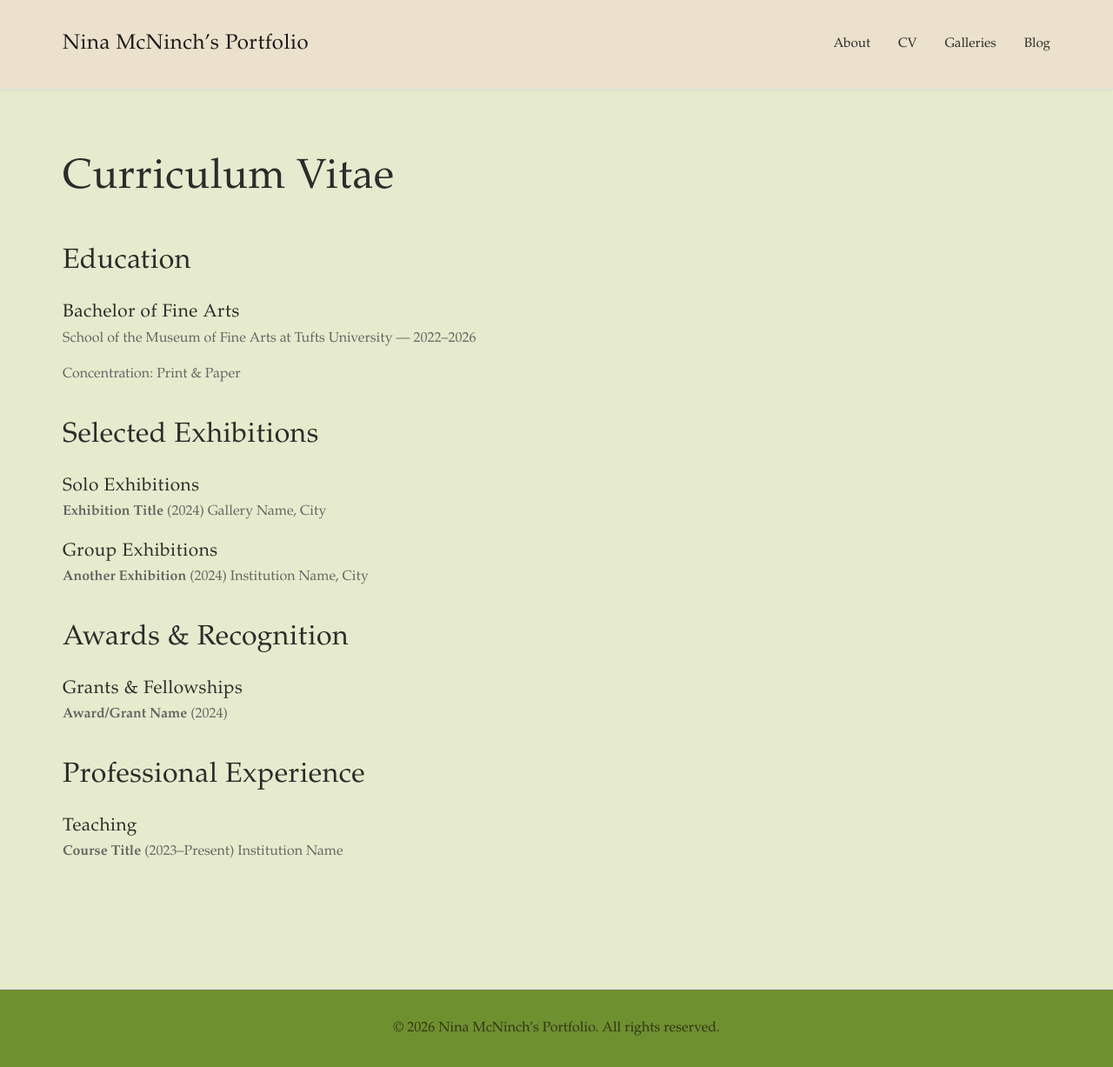
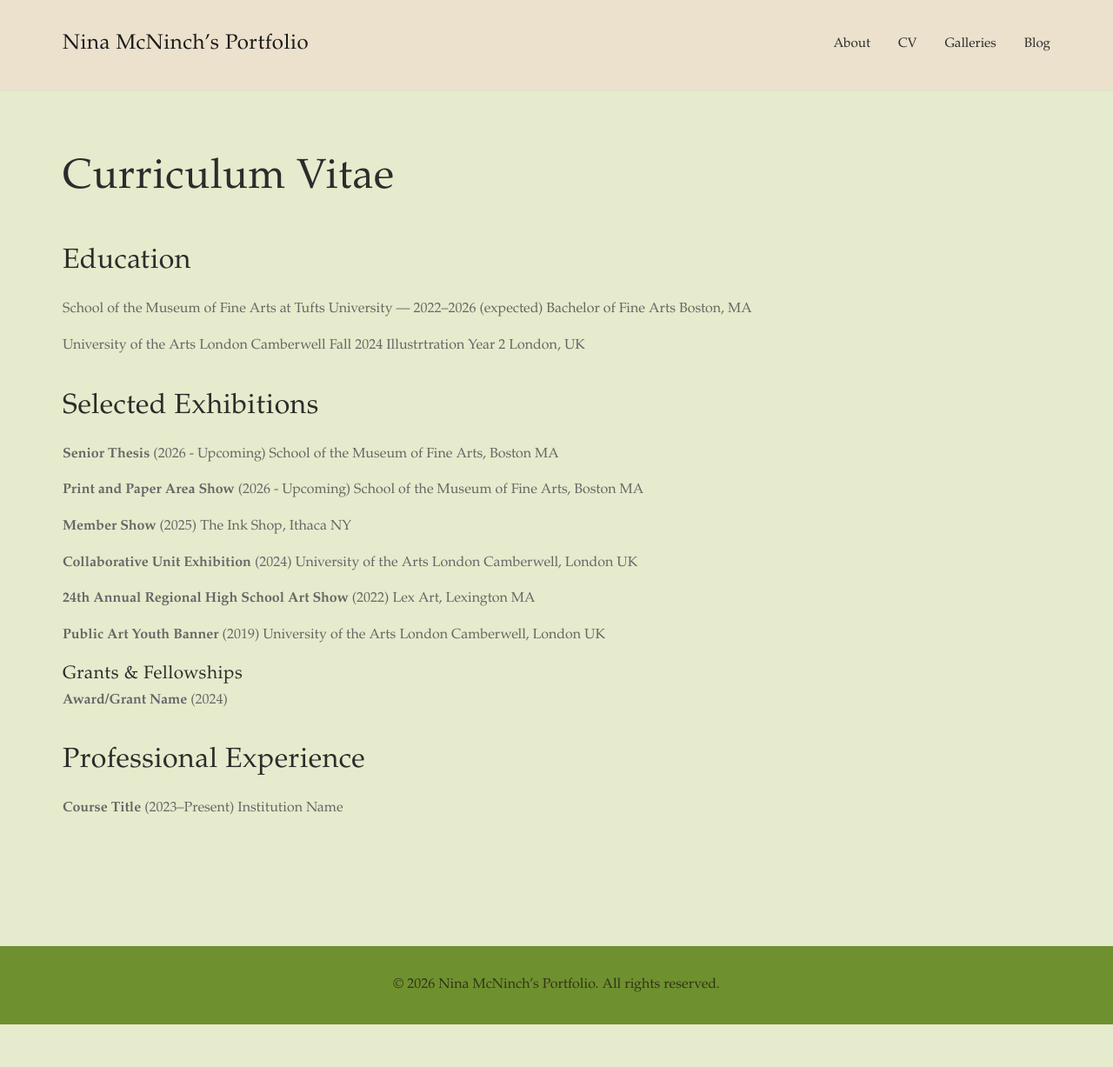
Before and after one commit to ninaisabee/artweb, a Jekyll site: the page built from cv.md, in a window 1280 px wide and 1227 px high. Shown: the whole window at 87% size. Built offline with Jekyll 4.4.1, drawn with Linux system fonts in a browser that asks for light colours.

Commit message:
Update cv.md

```diff
--- a/cv.md
+++ b/cv.md
@@ -6,24 +6,34 @@ permalink: /cv
 
 ## Education
 
-### Bachelor of Fine Arts
-School of the Museum of Fine Arts at Tufts University — 2022–2026
+School of the Museum of Fine Arts at Tufts University — 2022–2026 (expected)
+Bachelor of Fine Arts
+Boston, MA
 
-Concentration: Print & Paper
+University of the Arts London Camberwell
+Fall 2024
+Illustrtration Year 2
+London, UK
 
 ## Selected Exhibitions
 
-### Solo Exhibitions
+**Senior Thesis** (2026 - Upcoming)
+School of the Museum of Fine Arts, Boston MA
 
-**Exhibition Title** (2024)
-Gallery Name, City
+**Print and Paper Area Show** (2026 - Upcoming)
+School of the Museum of Fine Arts, Boston MA
 
-### Group Exhibitions
+**Member Show** (2025)
+The Ink Shop, Ithaca NY
 
-**Another Exhibition** (2024)
-Institution Name, City
+**Collaborative Unit Exhibition** (2024)
+University of the Arts London Camberwell, London UK
 
-## Awards & Recognition
+**24th Annual Regional High School Art Show** (2022)
+Lex Art, Lexington MA
+
+**Public Art Youth Banner** (2019)
+University of the Arts London Camberwell, London UK
 
 ### Grants & Fellowships
 
@@ -31,7 +41,5 @@ Institution Name, City
 
 ## Professional Experience
 
-### Teaching
-
 **Course Title** (2023–Present)
 Institution Name
```
